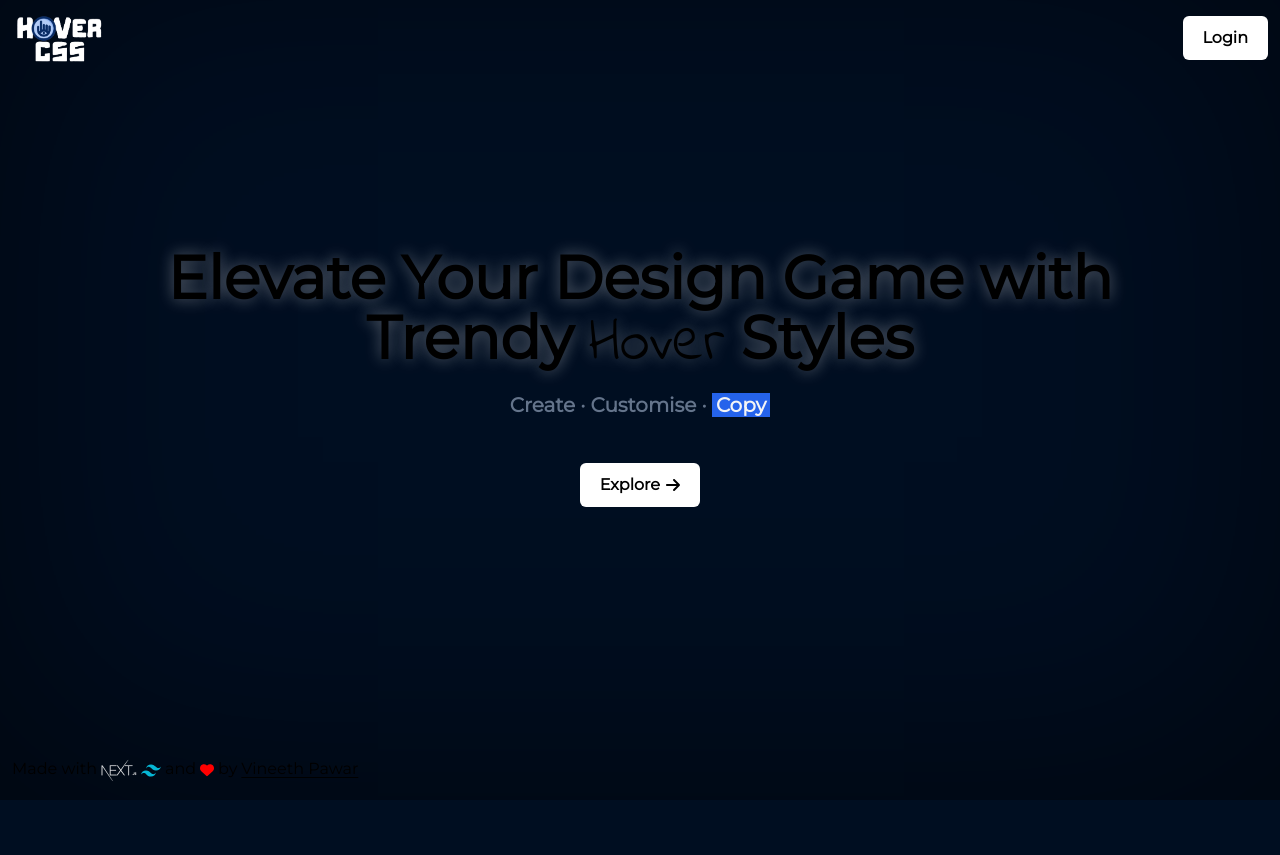
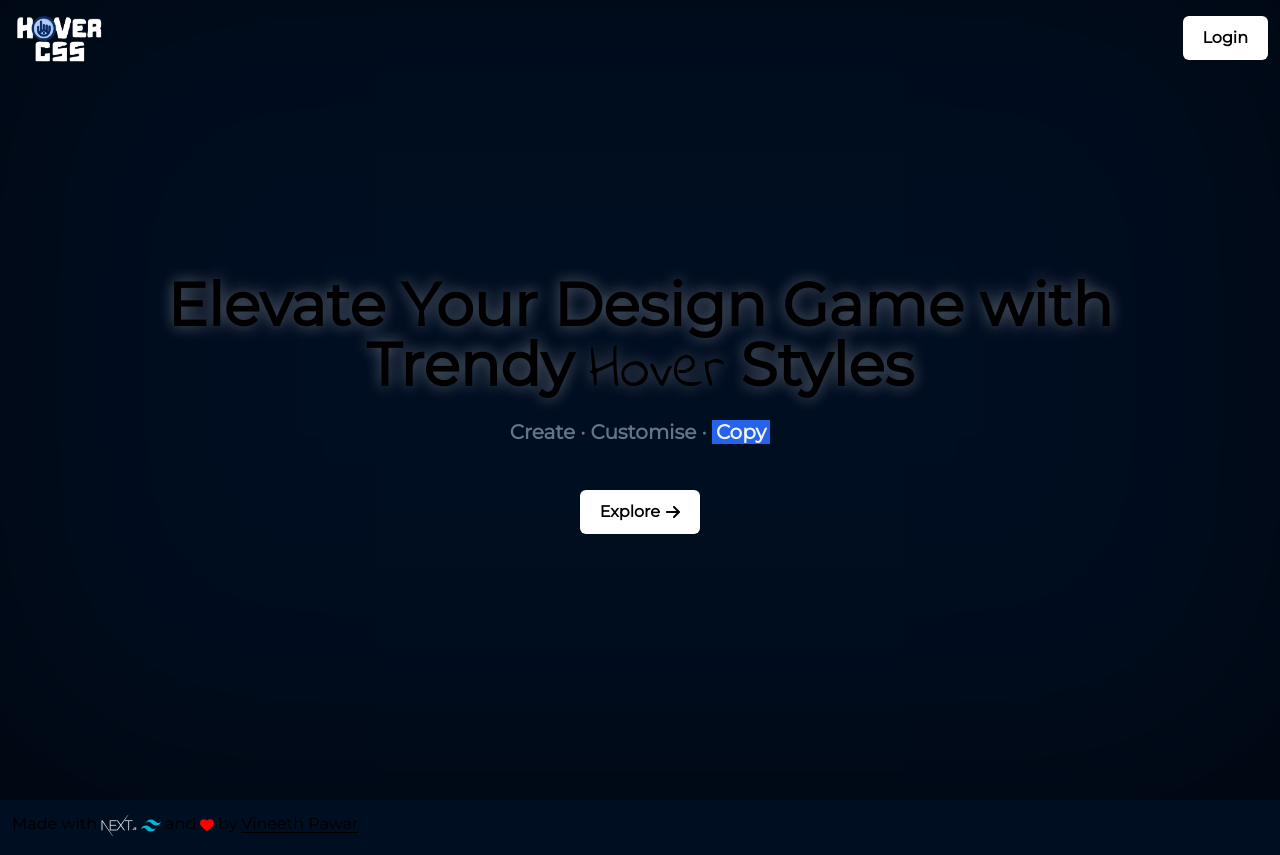
Before and after one commit to vineethpawar/hover-css-generator, a Next.js app: page / in a window 1280 px wide. Before the commit the page ends 800 px from the top, so only its background shows below. Built offline with nearby package versions, Linux system fonts and the light colour scheme; no server answers.

Commit message:
refactor: updated layout with enums

```diff
--- a/src/components/Footer/index.tsx
+++ b/src/components/Footer/index.tsx
@@ -6,6 +6,7 @@ import Icon from "../Icon";
 
 const Footer = () => {
   return (
+    <footer>
       <h3 className="p-3 inline-flex">
         Made with <Icon name="nextjs" className="w-9 ml-1 -mt-1" />
         <Icon name="tailwindcss" className="w-5 mx-1 -mt-1" /> and
@@ -24,6 +25,7 @@ const Footer = () => {
           <span className=" relative bottom-0.5">Vineeth Pawar</span>
         </Link>
       </h3>
+    </footer>
   );
 };
 
--- /dev/null
+++ b/src/components/Home/Hero.tsx
@@ -0,0 +1,84 @@
+import React, { useEffect, useState } from "react";
+import { FontAwesomeIcon } from "@fortawesome/react-fontawesome";
+import { faArrowRight, faStar } from "@fortawesome/free-solid-svg-icons";
+import { Indie_Flower } from "next/font/google";
+import Link from "next/link";
+import githubService from "@/services/githubService";
+import Icon from "../Icon";
+import Layout from "@/layouts";
+import { LAYOUTS } from "@/utils/constants";
+
+const indieFlower = Indie_Flower({
+  weight: "400",
+  subsets: ["latin"],
+});
+
+const Hero = () => {
+  const [githubStars, setGithhubStars] = useState<number>();
+  useEffect(() => {
+    const fetchStars = async () => {
+      const githubRepoStars = await githubService?.githubRepoStars();
+      setGithhubStars(githubRepoStars);
+    };
+    fetchStars();
+  }, []);
+
+  return (
+    <Layout type={LAYOUTS.HERO}>
+      <section className=" flex flex-1 w-full h-screen items-center justify-items-center ">
+        <div className="cursor-default text-center w-full gap-1 flex flex-col items-center p-4">
+          <div className="flex flex-col gap-4 max-w-screen-lg ">
+            <h1 className="text-4xl md:text-6xl  font-extrabold text-center textGlow">
+              Elevate Your Design Game with Trendy{" "}
+              <span className={`wordGlow ${indieFlower.className}`}>Hover</span>{" "}
+              Styles
+            </h1>
+            <h3 className="sm:text-xl md:text-xl  font-bold text-center capitalize text-slate-500">
+              create &middot; customise &middot;{" "}
+              <span className="cursor-copy text-gray-100 bg-blue-600 px-1">
+                copy
+              </span>
+            </h3>
+          </div>
+
+          <div className="mt-10">
+            <button className="primaryBtn">
+              Explore{" "}
+              <FontAwesomeIcon
+                style={{ marginLeft: 2, marginBottom: -1 }}
+                icon={faArrowRight}
+              />
+            </button>
+          </div>
+          <div className="h-10 mt-7">
+            {githubStars && (
+              <Link
+                target="_blank"
+                href={"https://github.com/vineethpawar/hover-css-generator"}
+              >
+                <div className="flex justify-items-start align-bottom border-2 border-slate-500 rounded-lg px-2 py-1.5 gap-1 ">
+                  <div className="mr-1">
+                    <Icon name="github" className="w-6 text-slate-500" />
+                  </div>
+                  <span className="my-auto">
+                    <FontAwesomeIcon
+                      // className="text-slate-500"
+                      icon={faStar}
+                      size="xs"
+                      className="mr-0.5"
+                    />
+                    {Intl.NumberFormat("en", { notation: "compact" }).format(
+                      githubStars
+                    )}
+                  </span>
+                </div>
+              </Link>
+            )}
+          </div>
+        </div>
+      </section>
+    </Layout>
+  );
+};
+
+export default Hero;
--- a/src/components/Home/index.tsx
+++ b/src/components/Home/index.tsx
@@ -1,80 +1,13 @@
-import React, { useEffect, useState } from "react";
-import styles from "./Home.module.css";
-import { FontAwesomeIcon } from "@fortawesome/react-fontawesome";
-import { faArrowRight, faStar } from "@fortawesome/free-solid-svg-icons";
-import { Indie_Flower } from "next/font/google";
-import Link from "next/link";
-import githubService from "@/services/githubService";
-import Icon from "../Icon";
-
-const indieFlower = Indie_Flower({
-  weight: "400",
-  subsets: ["latin"],
-});
+import React from "react";
+import Hero from "./Hero";
+import Layout from "@/layouts";
+import { LAYOUTS } from "@/utils/constants";
 
 const Home = () => {
-  const [githubStars, setGithhubStars] = useState<number>();
-  useEffect(() => {
-    const fetchStars = async () => {
-      const githubRepoStars = await githubService?.githubRepoStars();
-      setGithhubStars(githubRepoStars);
-    };
-    fetchStars();
-  }, []);
-
   return (
-    <section className=" flex flex-1 w-full h-full items-center justify-items-center ">
-      <div className="cursor-default text-center w-full gap-1 flex flex-col items-center p-4">
-        <div className="flex flex-col gap-4 max-w-screen-lg ">
-          <h1 className="text-4xl md:text-6xl  font-extrabold text-center textGlow">
-            Elevate Your Design Game with Trendy{" "}
-            <span className={`wordGlow ${indieFlower.className}`}>Hover</span>{" "}
-            Styles
-          </h1>
-          <h3 className="sm:text-xl md:text-xl  font-bold text-center capitalize text-slate-500">
-            create &middot; customise &middot;{" "}
-            <span className="cursor-copy text-gray-100 bg-blue-600 px-1">
-              copy
-            </span>
-          </h3>
-        </div>
-
-        <div className="mt-10">
-          <button className="primaryBtn">
-            Explore{" "}
-            <FontAwesomeIcon
-              style={{ marginLeft: 2, marginBottom: -1 }}
-              icon={faArrowRight}
-            />
-          </button>
-        </div>
-        <div className="h-10 mt-7">
-          {githubStars && (
-            <Link
-              target="_blank"
-              href={"https://github.com/vineethpawar/hover-css-generator"}
-            >
-              <div className="flex justify-items-start align-bottom border-2 border-slate-500 rounded-lg px-2 py-1.5 gap-1 ">
-                <div className="mr-1">
-                  <Icon name="github" className="w-6 text-slate-500" />
-                </div>
-                <span className="my-auto">
-                  <FontAwesomeIcon
-                    // className="text-slate-500"
-                    icon={faStar}
-                    size="xs"
-                    className="mr-0.5"
-                  />
-                  {Intl.NumberFormat("en", { notation: "compact" }).format(
-                    githubStars
-                  )}
-                </span>
-              </div>
-            </Link>
-          )}
-        </div>
-      </div>
-    </section>
+    <Layout type={LAYOUTS.ONLY_FOOTER}>
+      <Hero />
+    </Layout>
   );
 };
 
--- a/src/layouts/index.tsx
+++ b/src/layouts/index.tsx
@@ -1,16 +1,13 @@
 import Footer from "@/components/Footer";
 import Header from "@/components/Header";
-import { LAYOUTS } from "@/utils/enums";
+import { LAYOUTS } from "@/utils/constants";
 import React from "react";
 interface ILayout {
-  children?: React.JSX.Element;
-  type: LAYOUTS;
+  children?: React.ReactNode;
+  type: keyof typeof LAYOUTS;
 }
-const Layout: React.FC<ILayout> = ({
-  type = LAYOUTS.DEFAULT,
-  children = <></>,
-}) => {
-  if ((type = LAYOUTS.DEFAULT))
+const Layout: React.FC<ILayout> = ({ type = LAYOUTS, children = <></> }) => {
+  if (type === LAYOUTS.DEFAULT)
     return (
       <div>
         <Header />
@@ -18,13 +15,21 @@ const Layout: React.FC<ILayout> = ({
         <Footer />
       </div>
     );
-  if ((type = LAYOUTS.HERO))
+  if (type === LAYOUTS.HERO)
     return (
       <main className={`flex flex-1 flex-col h-screen insetShadow`}>
+        <Header />
         {children}
       </main>
     );
-  return children;
+  if (type === LAYOUTS.ONLY_FOOTER)
+    return (
+      <div>
+        {children}
+        <Footer />
+      </div>
+    );
+  return <>{children}</>;
 };
 
 export default Layout;
--- a/src/pages/_app.tsx
+++ b/src/pages/_app.tsx
@@ -17,14 +17,8 @@ const montserrat = Montserrat({
 
 export default function App({ Component, pageProps }: AppProps) {
   return (
-    <main
-      className={`${montserrat.className} flex flex-1 flex-col h-screen insetShadow`}
-    >
-      <Header />
-      <div className="flex flex-1 h-full">
-        <Component {...pageProps} />
-      </div>
-      <Footer />
+    <main className={montserrat.className}>
+      <Component {...pageProps} />
     </main>
   );
 }
--- a/src/utils/enums.ts
+++ b/src/utils/constants.ts
@@ -1,4 +1,5 @@
 export enum LAYOUTS {
   DEFAULT = "DEFAULT",
   HERO = "HERO",
+  ONLY_FOOTER = "ONLY_FOOTER",
 }
```
Also changed, not shown: src/components/Home/Home.module.css (deleted). Lines whose indentation alone changed are shown as unchanged.
